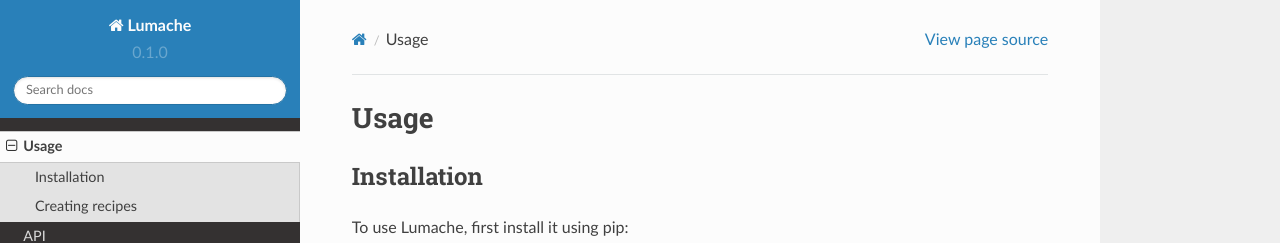
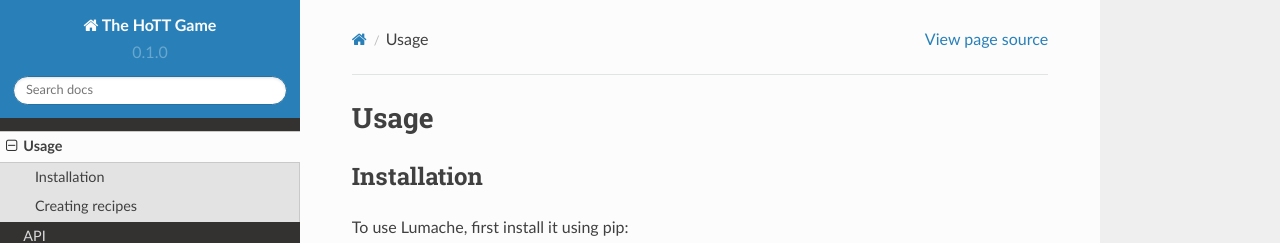
Before and after one commit to thehottgame/theHoTTGameGuide, a Sphinx documentation site: the page built from docs/source/usage.rst, in a window 1280 px wide and 1095 px high. Shown: the top 243 px of the window. Built offline with Sphinx 7.4.7 and the Read the Docs theme 2.0.0, drawn with Linux system fonts in a browser that asks for light colours; some of the changed text lies outside the part shown.

Commit message:
Update conf.py

```diff
--- a/docs/source/conf.py
+++ b/docs/source/conf.py
@@ -2,9 +2,8 @@
 
 # -- Project information
 
-project = 'Lumache'
-copyright = '2021, Graziella'
-author = 'Graziella'
+project = 'The HoTT Game'
+author = 'Ken Lee, Joseph Hua'
 
 release = '0.1'
 version = '0.1.0'
```
